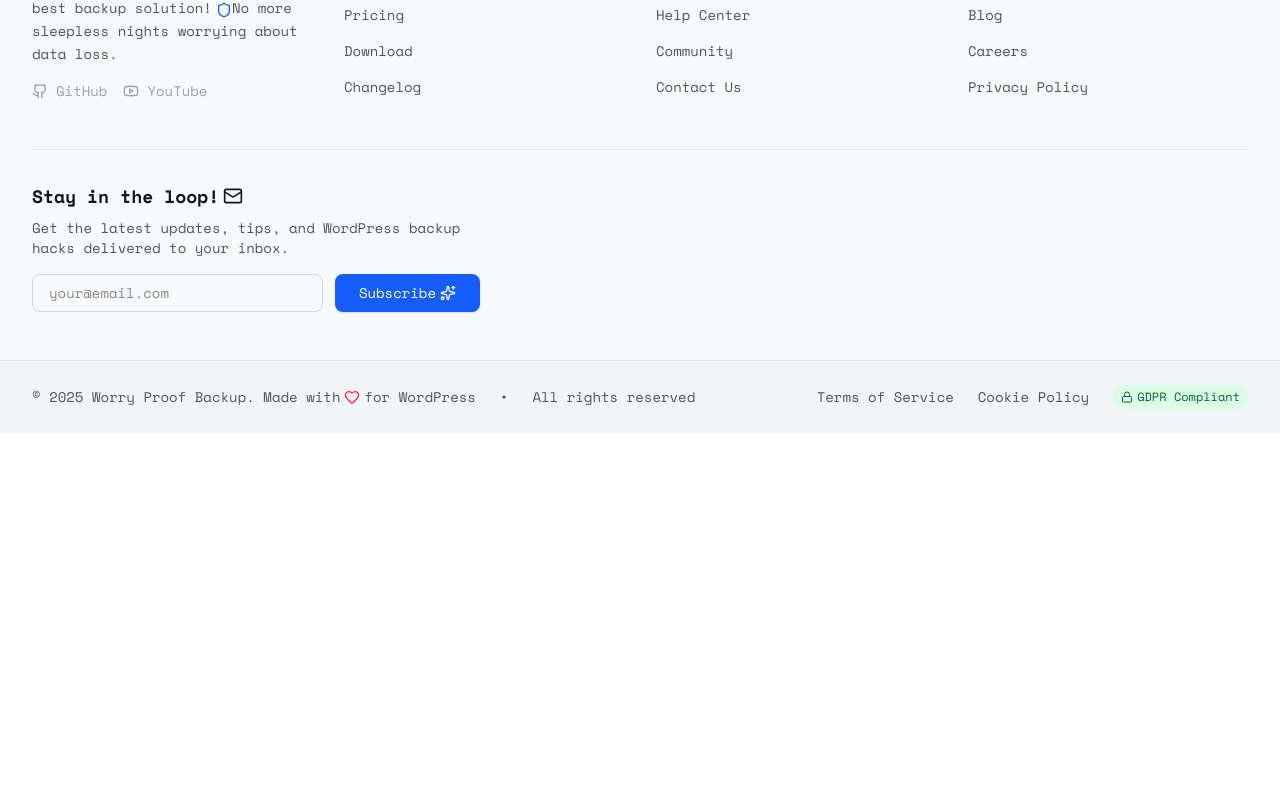
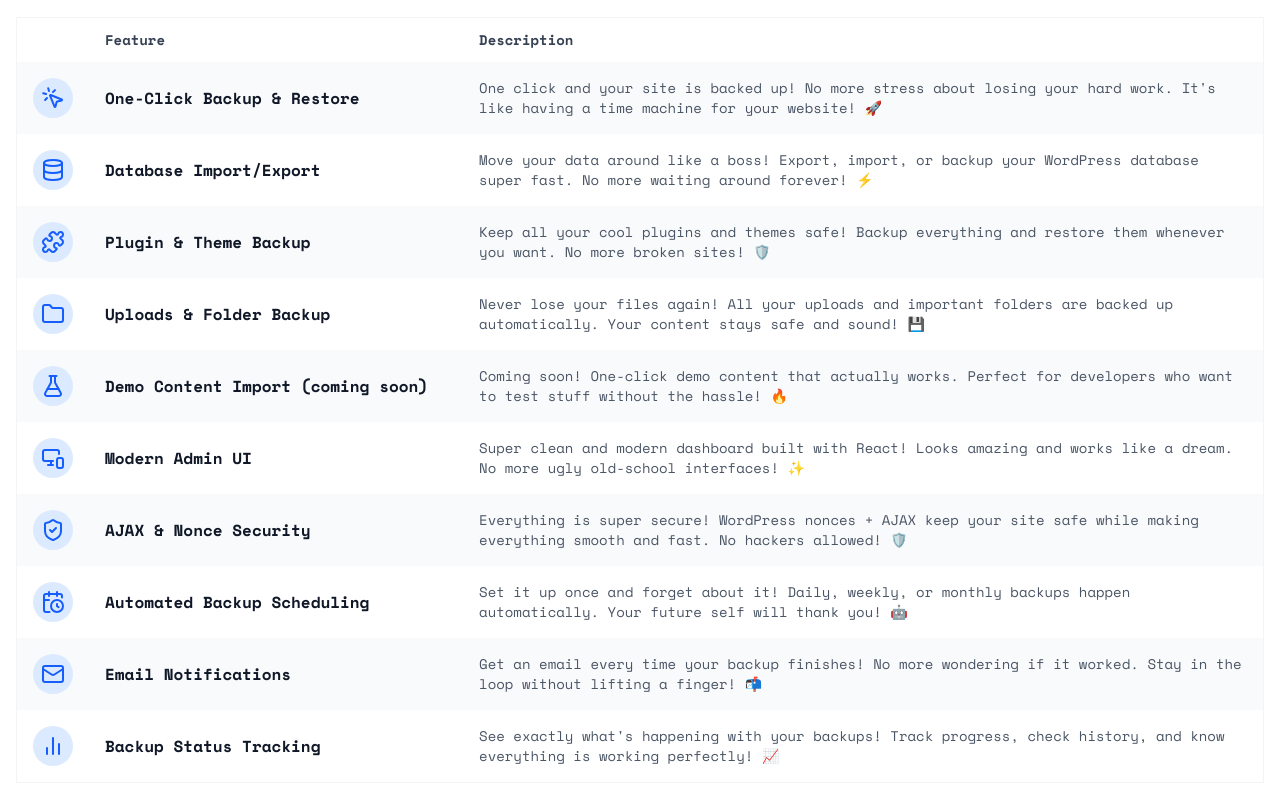
Before and after one commit to miketropi/worry-proof-backup-home, a Next.js app: page / in a window 1280 px wide. Shown: the part 1529-2340 px from the top of the page. Before the commit the page ends 1962 px from the top, so only its background shows below. Built offline with nearby package versions, Linux system fonts and the light colour scheme.

Commit message:
Update home landing

```diff
--- /dev/null
+++ b/src/app/components/Features.jsx
@@ -0,0 +1,111 @@
+import {
+  MousePointerClick,
+  Database,
+  Puzzle,
+  Folder,
+  FlaskConical,
+  MonitorSmartphone,
+  ShieldCheck,
+  CalendarClock,
+  Mail,
+  BarChart2
+} from 'lucide-react';
+
+const features = [
+  {
+    id: 'fe42c1a9',
+    title: 'One-Click Backup & Restore',
+    description: 'One click and your site is backed up! No more stress about losing your hard work. It\'s like having a time machine for your website! 🚀',
+    icon: MousePointerClick,
+  },
+  {
+    id: 'a7db390f',
+    title: 'Database Import/Export',
+    description: 'Move your data around like a boss! Export, import, or backup your WordPress database super fast. No more waiting around forever! ⚡',
+    icon: Database,
+  },
+  {
+    id: '3cfa7e2b',
+    title: 'Plugin & Theme Backup',
+    description: 'Keep all your cool plugins and themes safe! Backup everything and restore them whenever you want. No more broken sites! 🛡️',
+    icon: Puzzle,
+  },
+  {
+    id: 'edb20935',
+    title: 'Uploads & Folder Backup',
+    description: 'Never lose your files again! All your uploads and important folders are backed up automatically. Your content stays safe and sound! 💾',
+    icon: Folder,
+  },
+  {
+    id: '9f81b6c2',
+    title: 'Demo Content Import (coming soon)',
+    description: 'Coming soon! One-click demo content that actually works. Perfect for developers who want to test stuff without the hassle! 🔥',
+    icon: FlaskConical,
+  },
+  {
+    id: '5a2ecb98',
+    title: 'Modern Admin UI',
+    description: 'Super clean and modern dashboard built with React! Looks amazing and works like a dream. No more ugly old-school interfaces! ✨',
+    icon: MonitorSmartphone,
+  },
+  {
+    id: 'c6d1370e',
+    title: 'AJAX & Nonce Security',
+    description: 'Everything is super secure! WordPress nonces + AJAX keep your site safe while making everything smooth and fast. No hackers allowed! 🛡️',
+    icon: ShieldCheck,
+  },
+  {
+    id: 'b98044c3',
+    title: 'Automated Backup Scheduling',
+    description: 'Set it up once and forget about it! Daily, weekly, or monthly backups happen automatically. Your future self will thank you! 🤖',
+    icon: CalendarClock,
+  },
+  {
+    id: 'd2a9f34e',
+    title: 'Email Notifications',
+    description: 'Get an email every time your backup finishes! No more wondering if it worked. Stay in the loop without lifting a finger! 📬',
+    icon: Mail,
+  },
+  {
+    id: '81fc7d2a',
+    title: 'Backup Status Tracking',
+    description: 'See exactly what\'s happening with your backups! Track progress, check history, and know everything is working perfectly! 📈',
+    icon: BarChart2,
+  },
+];
+
+export default function Features() {
+  return (
+    <section className="max-w-7xl mx-auto px-4 py-12">
+      <h2 className="text-3xl md:text-4xl font-bold text-center mb-8 text-gray-900">Features</h2>
+      <p className="text-center text-gray-600 mb-8 max-w-3xl mx-auto">
+        Complete WordPress backup solution with database and file protection.
+        Automated backups, secure storage, and one-click restoration.
+      </p>
+      <div className="overflow-x-auto">
+        <table className="min-w-full bg-white rounded-2xl shadow-md border border-gray-100">
+          <thead>
+            <tr>
+              <th className="px-4 py-3 text-left text-sm font-semibold text-gray-700"></th>
+              <th width="30%" className="px-4 py-3 text-left text-sm font-semibold text-gray-700">Feature</th>
+              <th className="px-4 py-3 text-left text-sm font-semibold text-gray-700">Description</th>
+            </tr>
+          </thead>
+          <tbody>
+            {features.map(({ id, title, description, icon: Icon }, idx) => (
+              <tr key={id} className={idx % 2 === 0 ? 'bg-gray-50' : 'bg-white'}>
+                <td className="px-4 py-4 align-middle">
+                  <span className="inline-flex items-center justify-center bg-blue-100 text-blue-600 rounded-full p-2">
+                    <Icon size={24} />
+                  </span>
+                </td>
+                <td className="px-4 py-4 align-middle font-bold text-gray-900">{title}</td>
+                <td className="px-4 py-4 align-middle text-gray-600 text-sm">{description}</td>
+              </tr>
+            ))}
+          </tbody>
+        </table>
+      </div>
+    </section>
+  );
+}
--- a/src/app/page.js
+++ b/src/app/page.js
@@ -1,12 +1,11 @@
 import ClientWorry from "./components/ClientWorry";
+import Features from "./components/Features";
 
 export default function Home() {
   return (
     <>
       <ClientWorry />
-      <div className="max-w-7xl mx-auto px-4 py-8">
-
-      </div>
+      <Features />
     </>
   );
 }
```
